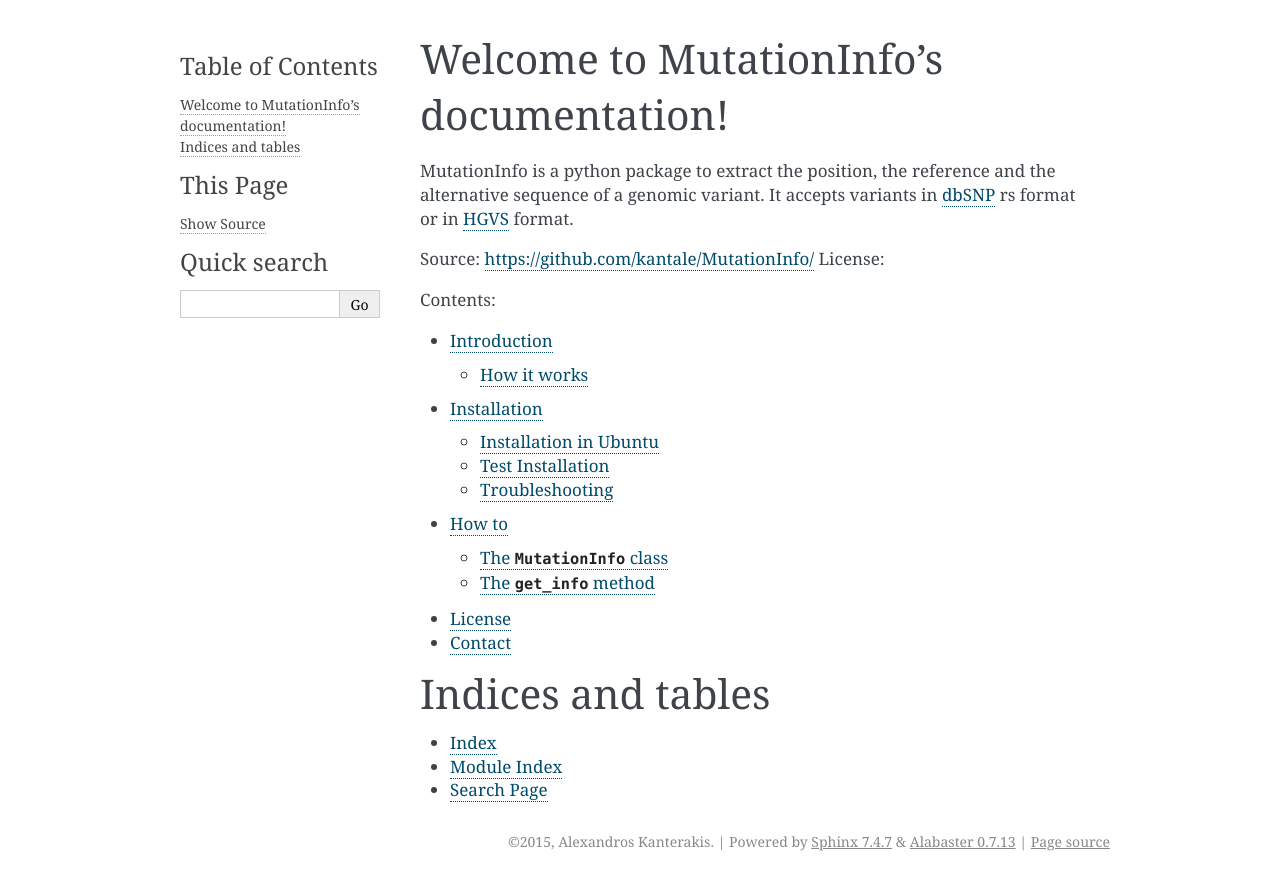
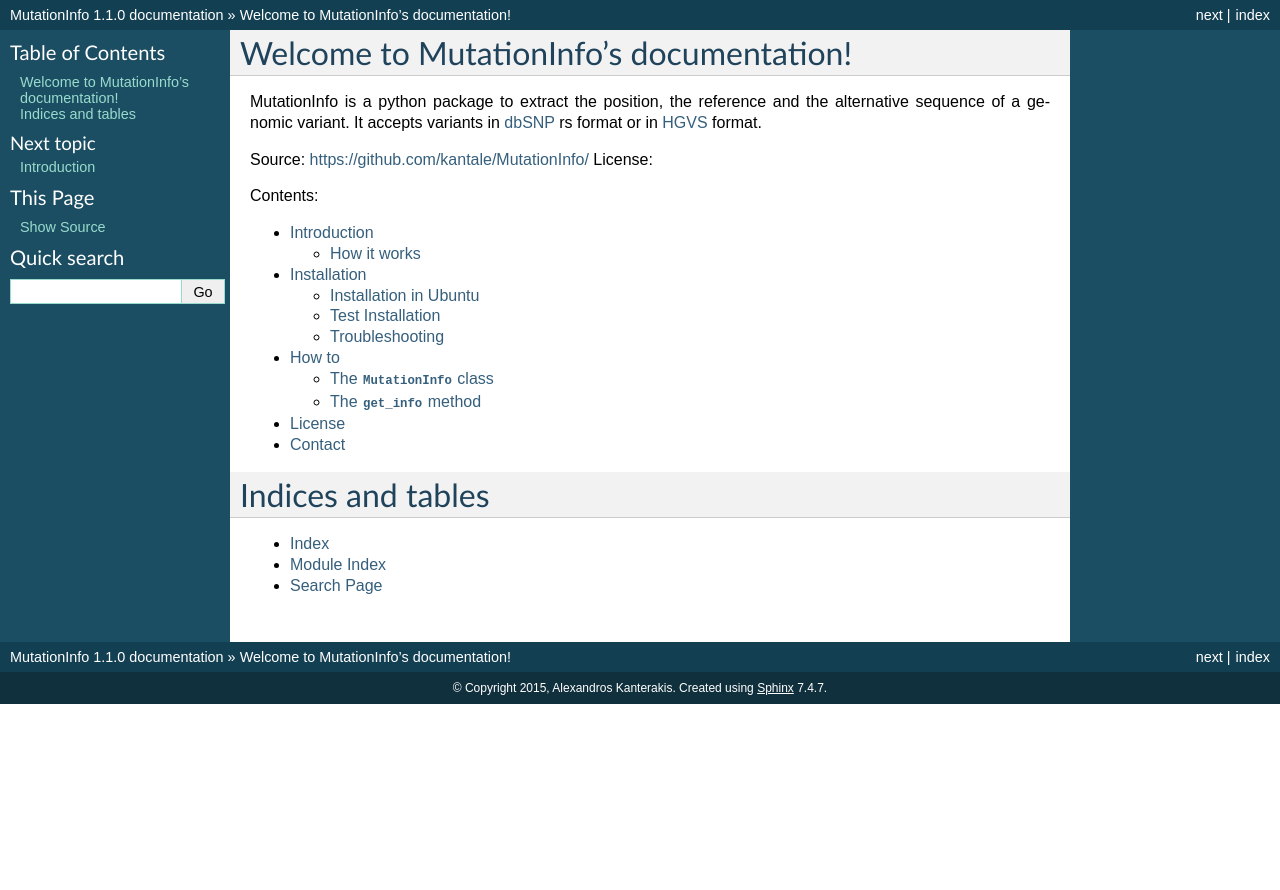
Before and after one commit to kantale/MutationInfo, a Sphinx documentation site: the page built from docs/index.rst, in a window 1280 px wide. Shown: the top 890 px of the page. Built offline with Sphinx 7.4.7, drawn with Linux system fonts in a browser that asks for light colours.

Commit message:
changed template to classic

```diff
--- a/docs/conf.py
+++ b/docs/conf.py
@@ -57,9 +57,9 @@
 # built documents.
 #
 # The short X.Y version.
-version = '0.0.1'
+version = '1.1.0'
 # The full version, including alpha/beta/rc tags.
-release = '0.0.1'
+release = '1.1.0'
 
 # The language for content autogenerated by Sphinx. Refer to documentation
 # for a list of supported languages.
@@ -110,7 +110,7 @@
 
 # The theme to use for HTML and HTML Help pages.  See the documentation for
 # a list of builtin themes.
-html_theme = 'alabaster'
+html_theme = 'classic'
 
 # Theme options are theme-specific and customize the look and feel of a theme
 # further.  For a list of options available for each theme, see the
```
